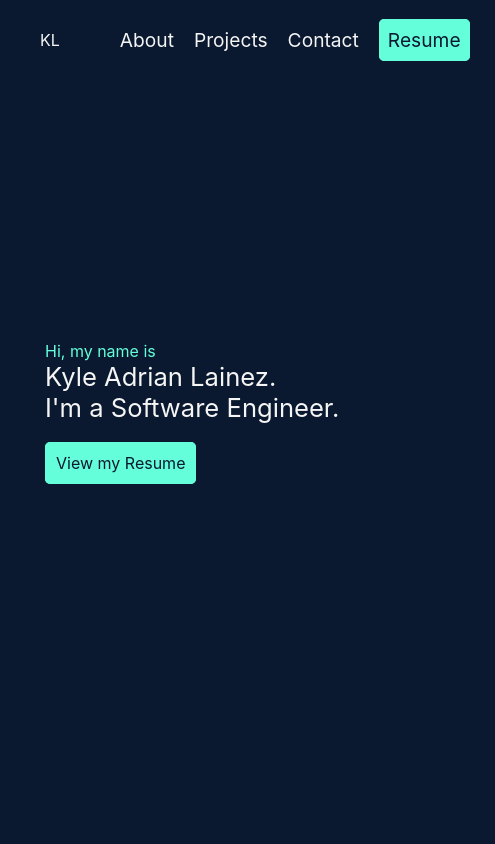
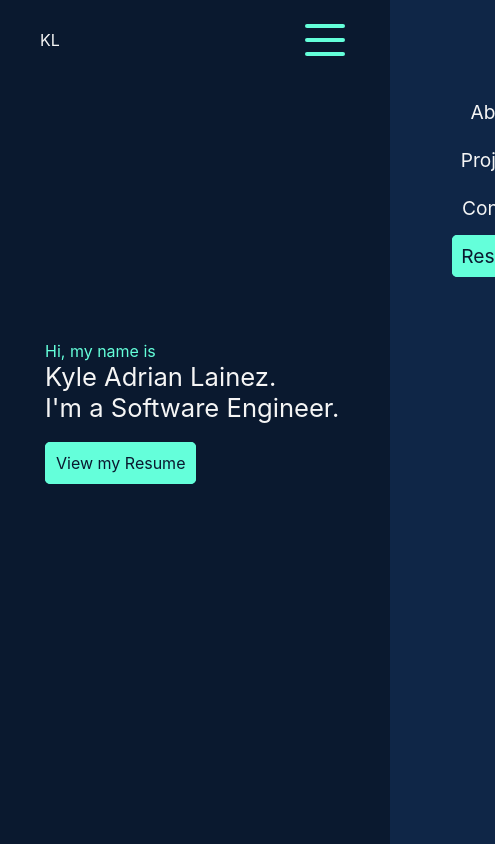
Before and after one commit to kylelainez/Portfolio-react, a React (Create React App) app: page / in a window 390 px wide. Shown: the top 844 px of the page, 495 px wide, since content can reach past the window. Built offline with nearby package versions, Linux system fonts and the light colour scheme.

Commit message:
Navigation Responsiveness

```diff
--- a/src/components/landingMessage/landingMessage.css
+++ b/src/components/landingMessage/landingMessage.css
@@ -39,10 +39,6 @@
 }
 
 
-@media screen and (max-width: 1366px) {
-
-}
-
 @media screen and (max-width: 992px) {
     .landingMessage .big-heading{
         font-size: 3.5rem;
--- a/src/components/navbar/navbar.css
+++ b/src/components/navbar/navbar.css
@@ -47,3 +47,83 @@ nav li:hover{
     align-items: center;
     list-style: none;
 }
+
+.navButton{
+    display: none;
+    height: 100%;
+    width: 50px;
+    position: absolute;
+    top: 0;
+    right: 40px;
+}
+
+.burger{
+    height: 4px;
+    width: 40px;
+    background-color: var(--color-2);
+    border-radius: 5px;
+}
+.burger::before,
+.burger::after{
+    content: '';
+    height: 4px;
+    width: 40px;
+    background-color: var(--color-2);
+    border-radius: 5px;
+    transition: 300ms ease-in-out;
+    position: absolute;
+}
+
+.burger::before{
+    transform: translateY(-14px);
+}
+
+.burger::after{
+    transform: translateY(14px);
+}
+
+@media screen and (max-width: 1366px) {
+
+}
+
+@media screen and (max-width: 992px) {
+
+}
+
+@media screen and (max-width: 768px) {
+    nav ul{
+        display: flex;
+        flex-direction: column;
+        position: absolute;
+        top: 0;
+        right: -50vw;
+        bottom: 0;
+        height: 100vh;
+        margin: 0;
+        padding: 100px 0;
+        width: 50vw;
+        background-color: #0f2647;
+    }
+
+    nav ul.active{
+        right: 0;
+    }
+
+    nav ul li{
+        margin-bottom: 1.5rem;
+    }
+
+    .navButton{
+        display: flex;
+        justify-content: center;
+        align-items: center;
+    }
+}
+
+@media screen and (max-width: 576px) {
+
+}
+
+@media screen and (max-width: 411px) {
+
+}
--- a/src/components/navbar/navbar.jsx
+++ b/src/components/navbar/navbar.jsx
@@ -13,6 +13,13 @@ function navbar(){
        });
     }
 
+    function toggleBurger(e) {
+        e.preventDefault();
+        e.target.classList.toggle('active');
+
+        document.querySelector('nav ul').classList.toggle('active');
+    }
+
     return (
         <header>
             <nav>
@@ -26,6 +33,9 @@ function navbar(){
                     <li><a href={Resume} target="_blank" id="resume" rel="noreferrer">Resume</a></li>
                 </ul>
             </nav>
+            <div className='navButton'>
+                <div className="burger" onClick={toggleBurger}></div>
+            </div>
         </header>
 
     )
--- a/src/pages/App/App.css
+++ b/src/pages/App/App.css
@@ -13,6 +13,7 @@ html, body{
     padding: 0;
     background-color: var(--color-1) !important;
     scroll-behavior: smooth;
+    overflow-x: hidden;
 }
 
 h1{
```
Also changed, not shown: 1 other file (tests, documents, lock files or other folders).
